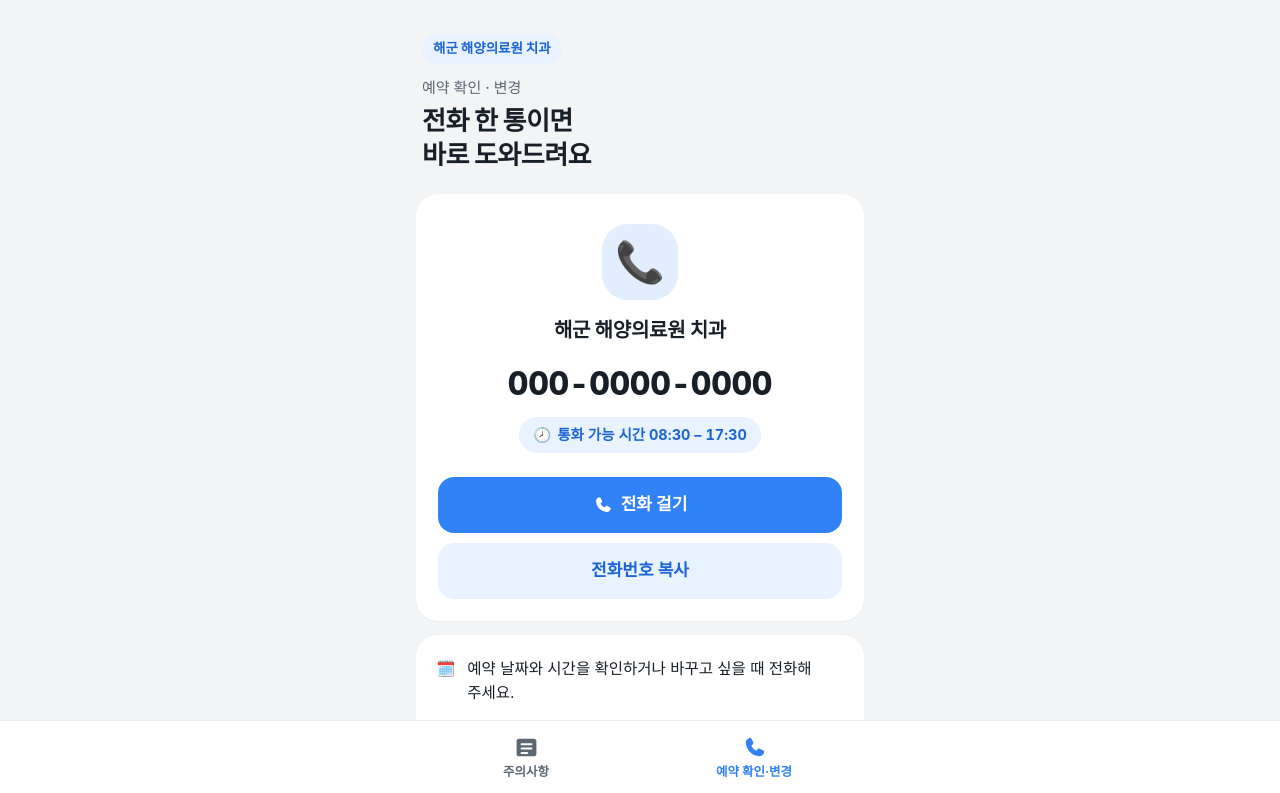
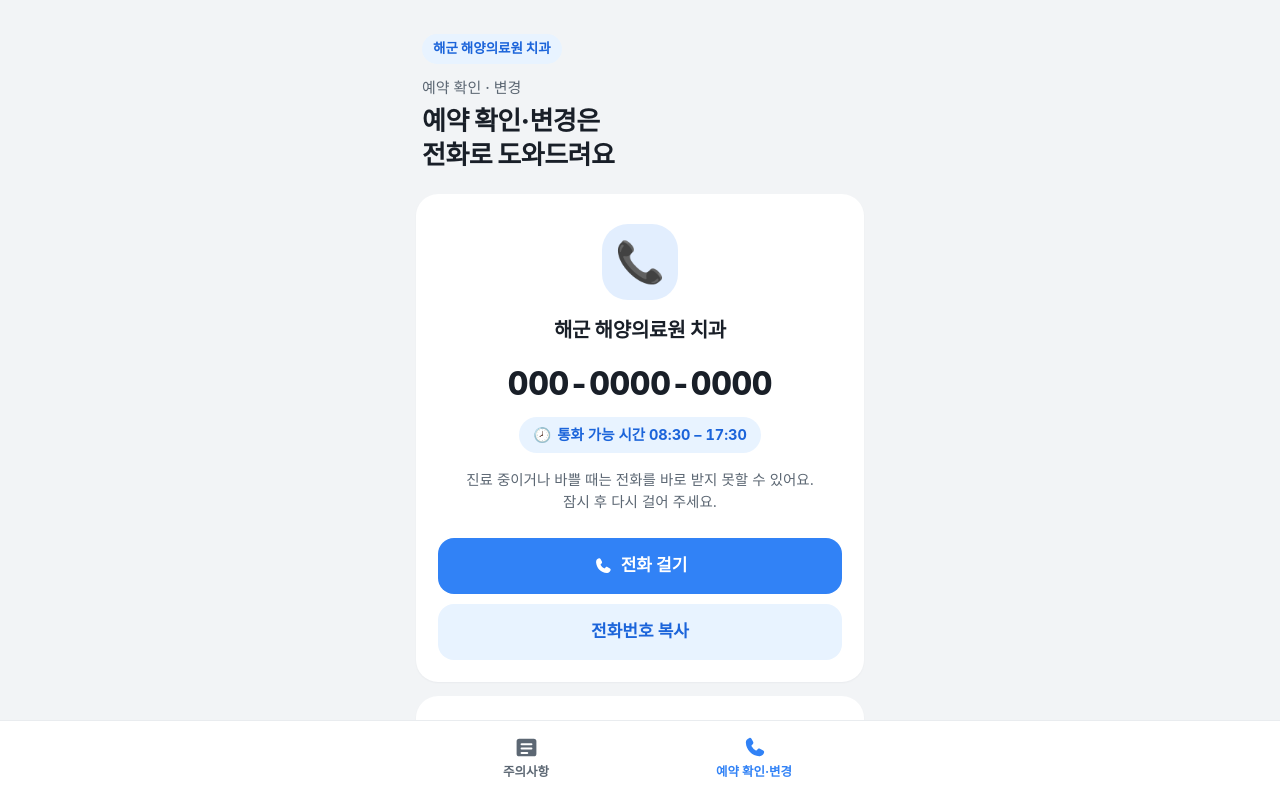
Before and after one commit to hodumoney/dental-post-op-care, a plain HTML site: page index.html in a window 1280 px wide. Both pictures are taken after a click on the link "예약 확인·변경". Shown: the top 793 px of the page. Drawn offline with Linux system fonts and the light colour scheme.

Commit message:
Soften call copy: note that calls may not be answered right away
Co-Authored-By: Claude Fable 5.2 <noreply@anthropic.com>
Claude-Session: https://claude.ai/code/session_016bWbaRWCGfohBA1NVpkeqr

```diff
--- a/index.html
+++ b/index.html
@@ -110,6 +110,7 @@ button{font:inherit;color:inherit;background:none;border:0;cursor:pointer}
 .callcard .num{font-size:32px;font-weight:800;letter-spacing:-.01em;font-variant-numeric:tabular-nums;margin:6px 0 2px}
 .hours{display:inline-flex;align-items:center;gap:6px;font-size:14.5px;font-weight:700;color:var(--accent-ink);background:var(--accent-soft);
   padding:6px 14px;border-radius:999px;font-variant-numeric:tabular-nums}
+.callcard .busy{font-size:14.5px;line-height:1.55;color:var(--sub);margin-top:10px}
 .callcard .btns{display:flex;flex-direction:column;gap:10px;width:100%;margin-top:18px}
 .info{padding:8px 20px}
 .info li{list-style:none;display:flex;gap:12px;padding:14px 0;font-size:15.5px;align-items:flex-start}
@@ -328,18 +329,19 @@ function detail(d){
       </div></article>`).join("")}
     ${d.qa.length ? `<h2 class="sec-title">자주 묻는 질문</h2>
       <div class="card qa">${d.qa.map(([q,a]) => `<div class="q"><h3><span>Q</span>${esc(q)}</h3><p><span class="al">A</span><span>${esc(a)}</span></p></div>`).join("")}</div>` : ""}
-    <div class="card cta"><div><b>불편하거나 걱정되는 점이 있나요?</b><small>전화 주시면 바로 도와드릴게요 · ${CLINIC.hours}</small></div>
+    <div class="card cta"><div><b>불편하거나 걱정되는 점이 있나요?</b><small>전화로 문의해 주세요 · ${CLINIC.hours}</small></div>
       <a class="btn ghost" href="#call">${PHONE}전화로 문의하기</a></div>
   </section>`;
 }
 function call(){
   return `<section class="view">
-    <header class="hero"><p class="brand">${esc(CLINIC.name)}</p><p class="hi">예약 확인 · 변경</p><h1>전화 한 통이면<br>바로 도와드려요</h1></header>
+    <header class="hero"><p class="brand">${esc(CLINIC.name)}</p><p class="hi">예약 확인 · 변경</p><h1>예약 확인·변경은<br>전화로 도와드려요</h1></header>
     <div class="card callcard" style="--h:214">
       <span class="tile big" aria-hidden="true">📞</span>
       <h2>${esc(CLINIC.name)}</h2>
       <p class="num">${esc(CLINIC.phone)}</p>
       <span class="hours"><span aria-hidden="true">🕗</span>통화 가능 시간 ${CLINIC.hours}</span>
+      <p class="busy">진료 중이거나 바쁠 때는 전화를 바로 받지 못할 수 있어요.<br>잠시 후 다시 걸어 주세요.</p>
       <div class="btns">
         <a class="btn" href="${telHref}">${PHONE}전화 걸기</a>
         <button class="btn ghost" type="button" id="copy">전화번호 복사</button>
@@ -347,7 +349,7 @@ function call(){
     </div>
     <ul class="card info">
       <li><i aria-hidden="true">🗓️</i><span>예약 날짜와 시간을 확인하거나 바꾸고 싶을 때 전화해 주세요.</span></li>
-      <li><i aria-hidden="true">🕗</i><span>전화는 <strong>${CLINIC.hours}</strong>에 받을 수 있어요.</span></li>
+      <li><i aria-hidden="true">🕗</i><span>전화는 <strong>${CLINIC.hours}</strong>에 받을 수 있어요. 진료 상황에 따라 바로 받지 못할 수도 있어요.</span></li>
       <li><i aria-hidden="true">💬</i><span>치료 후 통증이 심하거나 피가 멈추지 않을 때도 이 번호로 연락해 주세요.</span></li>
     </ul>
   </section>`;
```
